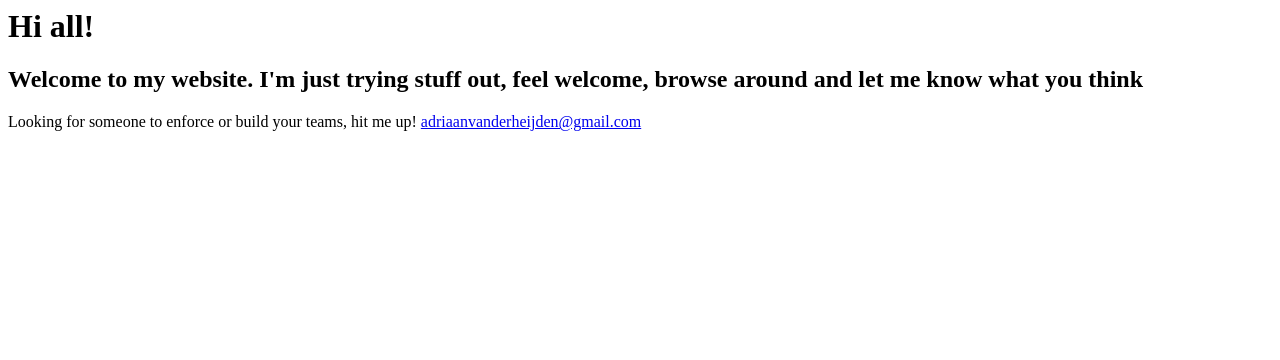
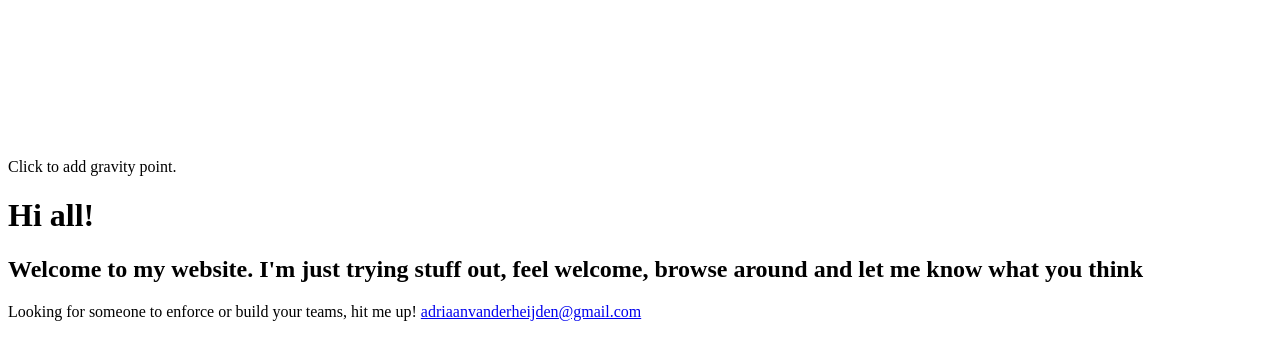
Before and after one commit to Adriaanvdh/adriaanvdh.github.io, a plain HTML site: page index.html in a window 1280 px wide. Drawn offline with Linux system fonts and the light colour scheme.

Commit message:
Update index.html

```diff
--- a/index.html
+++ b/index.html
@@ -1,4 +1,7 @@
 <html>
+
+<canvas id="c"></canvas>
+  <div class="info">Click to add gravity point.</div>
 
 <!--
 Eyyyy, so you've decided to look in the source code and now you are reading this. Chances are that you are probably somebody I want to work with. Let's have a chat :)!
```
